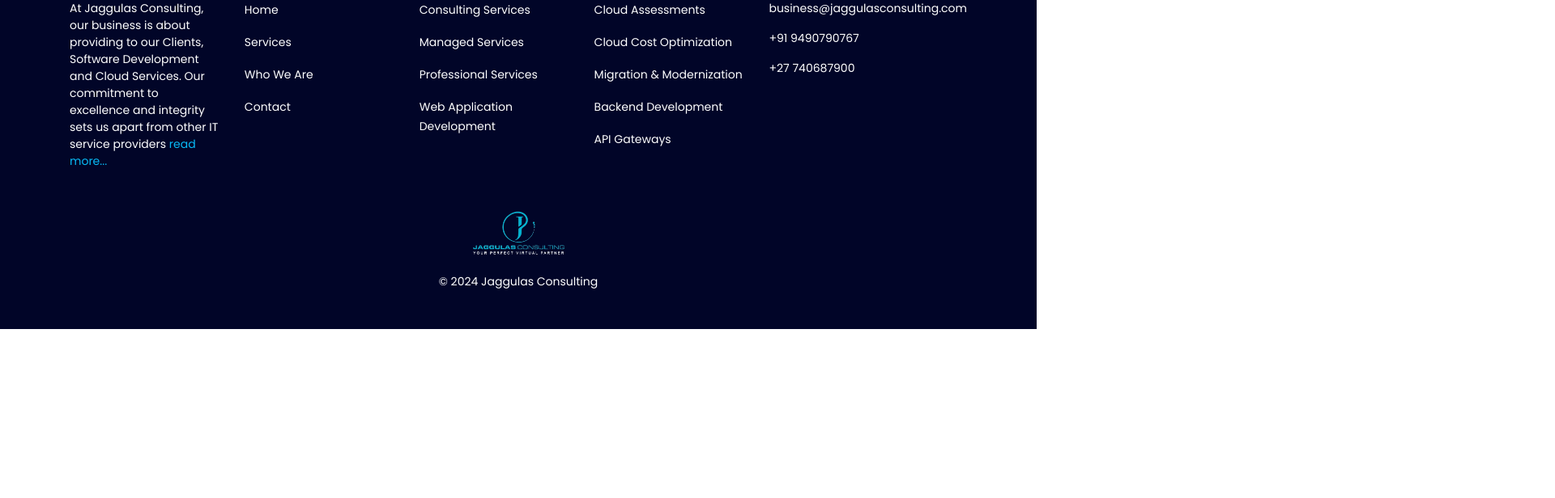
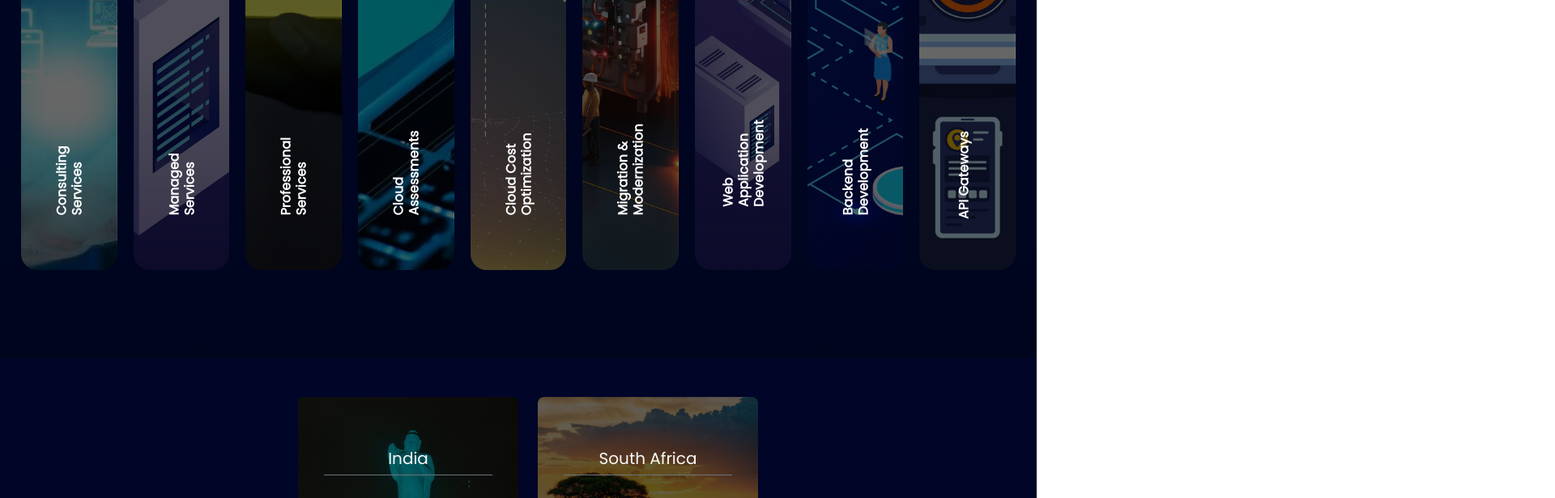
Before and after one commit to EfeBanks/jaggulas-consulting1, a React (Create React App) app: page / in a window 1280 px wide. Shown: the part 1880-2496 px from the top of the page at 81% size, 1920 px wide, since content can reach past the window. Before the commit the page ends 2287 px from the top, so only its background shows below. Built offline with nearby package versions, Linux system fonts and the light colour scheme.

Commit message:
Service showcase added

```diff
--- a/src/App.css
+++ b/src/App.css
@@ -190,6 +190,91 @@
 }
 
 /* Trusted Partner section ends */
+
+/* Services showcase */
+.showcase-cont{
+  height: 100vh;
+  display: flex;
+  flex-direction: row;
+  justify-content: center;
+  align-items: center;
+}
+
+.panel{
+  width: 50px;
+  height: 90vh;
+  margin: 10px;
+  border-radius: 20px;
+  flex:1;
+  background: no-repeat scroll center;
+  background-size: cover;
+  transition:all 0.5s linear;
+  position: relative;
+}
+
+.panel h6{
+  position: absolute;
+  left:0;
+  bottom:100px;
+  transform: rotate(-90deg);
+  transition:all 0.5s linear;
+}
+.panel:hover{
+  flex:4;
+
+}
+
+.panel:hover h6{
+  transform: rotate(0deg);
+  left:15px;
+
+}
+
+.reveal{
+  transition:all 0.8s linear;
+  display: none;
+
+
+}
+
+.panel:hover .reveal{
+  display: block;
+  position: absolute;
+  left:15px;
+  bottom:50px;
+
+}
+
+#panel-1{
+  background-image: linear-gradient(rgba(0,0,0,0.6), rgba(0,0,0,0.6)), url("assets/images/service10.jpg");
+}
+#panel-2{
+  background-image:linear-gradient(rgba(0,0,0,0.6), rgba(0,0,0,0.6)), url("assets/images/nserv3.jpg");
+}
+#panel-3{
+  background-image: linear-gradient(rgba(0,0,0,0.6), rgba(0,0,0,0.6)), url("assets/images/service1.jpg");
+}
+#panel-4{
+  background-image: linear-gradient(rgba(0,0,0,0.6), rgba(0,0,0,0.6)), url("assets/images/service3.jpg");
+}
+#panel-5{
+  background-image: linear-gradient(rgba(0,0,0,0.6), rgba(0,0,0,0.6)), url("assets/images/service6.jpg");
+}
+#panel-6{
+  background-image: linear-gradient(rgba(0,0,0,0.6), rgba(0,0,0,0.6)), url("assets/images/service7.jpg");
+}
+#panel-7{
+  background-image: linear-gradient(rgba(0,0,0,0.6), rgba(0,0,0,0.6)), url("assets/images/service2.jpg");
+}
+#panel-8{
+  background-image: linear-gradient(rgba(0,0,0,0.6), rgba(0,0,0,0.6)), url("assets/images/service5.jpg");
+}
+#panel-9{
+  background-image: linear-gradient(rgba(0,0,0,0.6), rgba(0,0,0,0.6)), url("assets/images/service4.jpg");
+}
+
+
+/* Services showcase ends */
 
 /* Location section */
 
@@ -427,6 +512,30 @@
   }
 
 
+  .showcase-cont{
+    flex-direction: column;
+
+
+  }
+
+  .panel{
+    border-radius: 10px;
+
+  }
+
+  .panel h6{
+    transform: rotate(0deg);
+    bottom:0;
+    left:15px;
+    font-size:13px;
+
+  }
+
+  .know-more{
+    font-size: 12px;
+  }
+
+
 }
 
 
--- a/src/components/navbar/Navbar.jsx
+++ b/src/components/navbar/Navbar.jsx
@@ -127,7 +127,7 @@
                                     </li>
 
                                     <li onClick={() => setMenuOpen (false)} onMouseOver={()=> SetView(6)} >
-                                      <HashLink to='/Services#migration' className='mega-link' >Migration & modernization
+                                      <HashLink to='/Services#migration' className='mega-link' >Migration & Modernization
                                     <span className=''> <FaArrowRightLong /> </span>
                                     </HashLink>
                                     </li>
--- a/src/pages/Home.jsx
+++ b/src/pages/Home.jsx
@@ -99,6 +99,57 @@
       </div>
         {/* Trusted Partner ends */}
 
+        {/* Services showcase */}
+        <div className="second-section">
+        <div className="row">
+                <div className="col-12 mb-4 trusted-partner text-center">
+                  <h3>Elevate your business with Jaggulas Consulting</h3>
+                </div>
+        </div>
+
+          <div className="row showcase-cont mx-3">
+            <div className="panel" id="panel-1">
+              <h6 className='fw-bold'>Consulting Services</h6>
+              <HashLink to='/Services#consulting'> <button className='reveal know-more p-2'>Know more</button> </HashLink>
+            </div>
+            <div className="panel" id="panel-2">
+            <h6 className='fw-bold'>Managed Services</h6>
+            <HashLink to='/Services#managed'> <button className='reveal know-more p-2'>Know more</button> </HashLink>
+            </div>
+            <div className="panel" id="panel-3">
+            <h6 className='fw-bold'>Professional Services</h6>
+            <HashLink to='/Services#professional'> <button className='reveal know-more p-2'>Know more</button> </HashLink>
+            </div>
+            <div className="panel" id="panel-4">
+            <h6 className='fw-bold'>Cloud Assessments</h6>
+            <HashLink to='/Services#cloudassessments'> <button className='reveal know-more p-2'>Know more</button> </HashLink>
+            </div>
+            <div className="panel" id="panel-5">
+            <h6 className='fw-bold'>Cloud Cost Optimization</h6>
+            <HashLink to='/Services#cloudcost'> <button className='reveal know-more p-2'>Know more</button> </HashLink>
+            </div>
+            <div className="panel" id="panel-6">
+            <h6 className='fw-bold'>Migration & Modernization</h6>
+            <HashLink to='/Services#migration'> <button className='reveal know-more p-2'>Know more</button> </HashLink>
+            </div>
+            <div className="panel" id="panel-7">
+            <h6 className='fw-bold'>Web Application Development</h6>
+            <HashLink to='/Services#web'> <button className='reveal know-more p-2'>Know more</button> </HashLink>
+            </div>
+            <div className="panel" id="panel-8">
+            <h6 className='fw-bold'>Backend Development</h6>
+            <HashLink to='/Services#backend'> <button className='reveal know-more p-2'>Know more</button> </HashLink>
+            </div>
+            <div className="panel" id="panel-9">
+            <h6 className='fw-bold'>API Gateways</h6>
+            <HashLink to='/Services#api'> <button className='reveal know-more p-2'>Know more</button> </HashLink>
+            </div>
+
+          </div>
+        </div>
+
+        {/* Services showcase ends*/}
+
           {/* Location */}
           <JCLocation />
 
```
